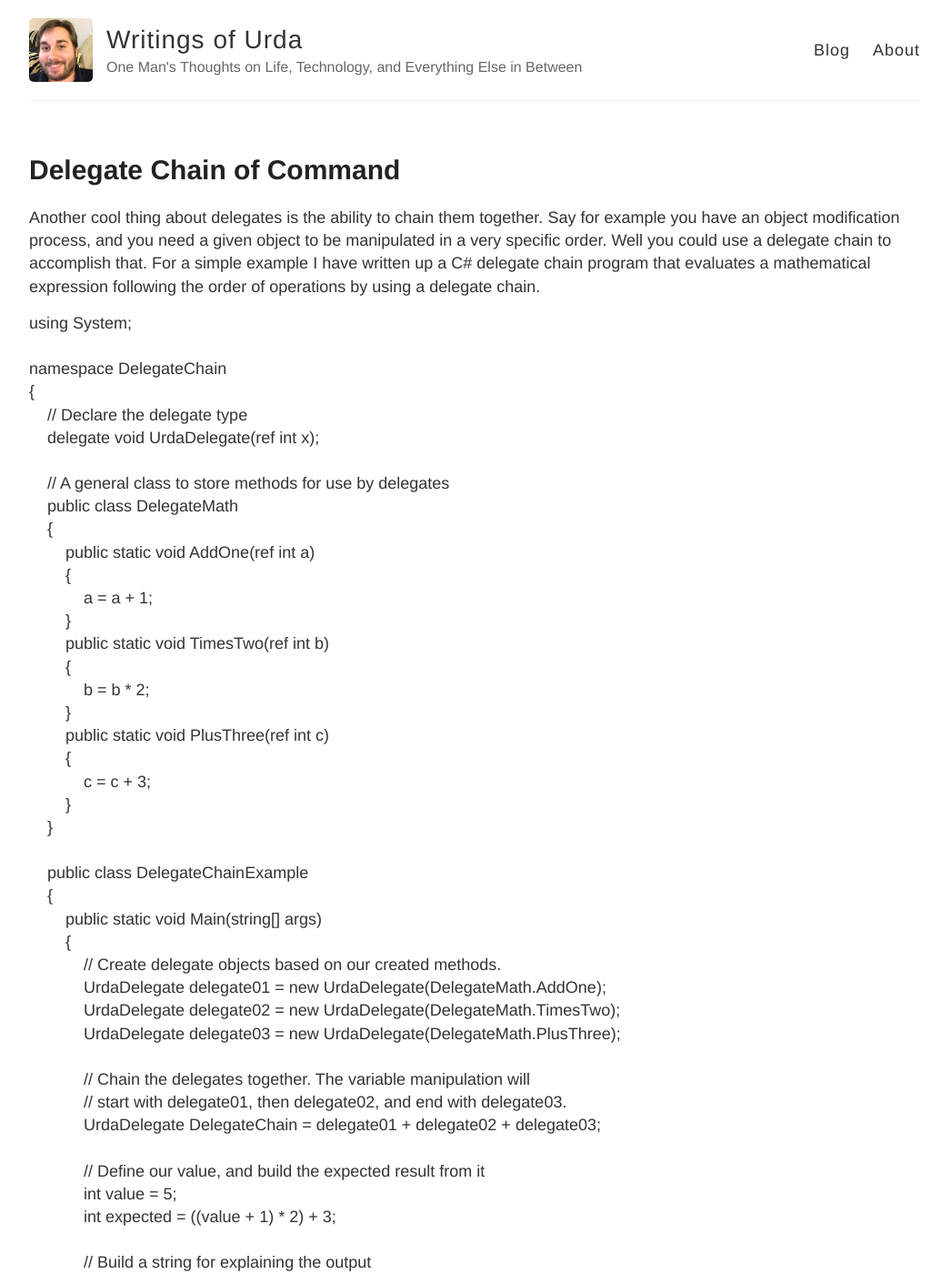
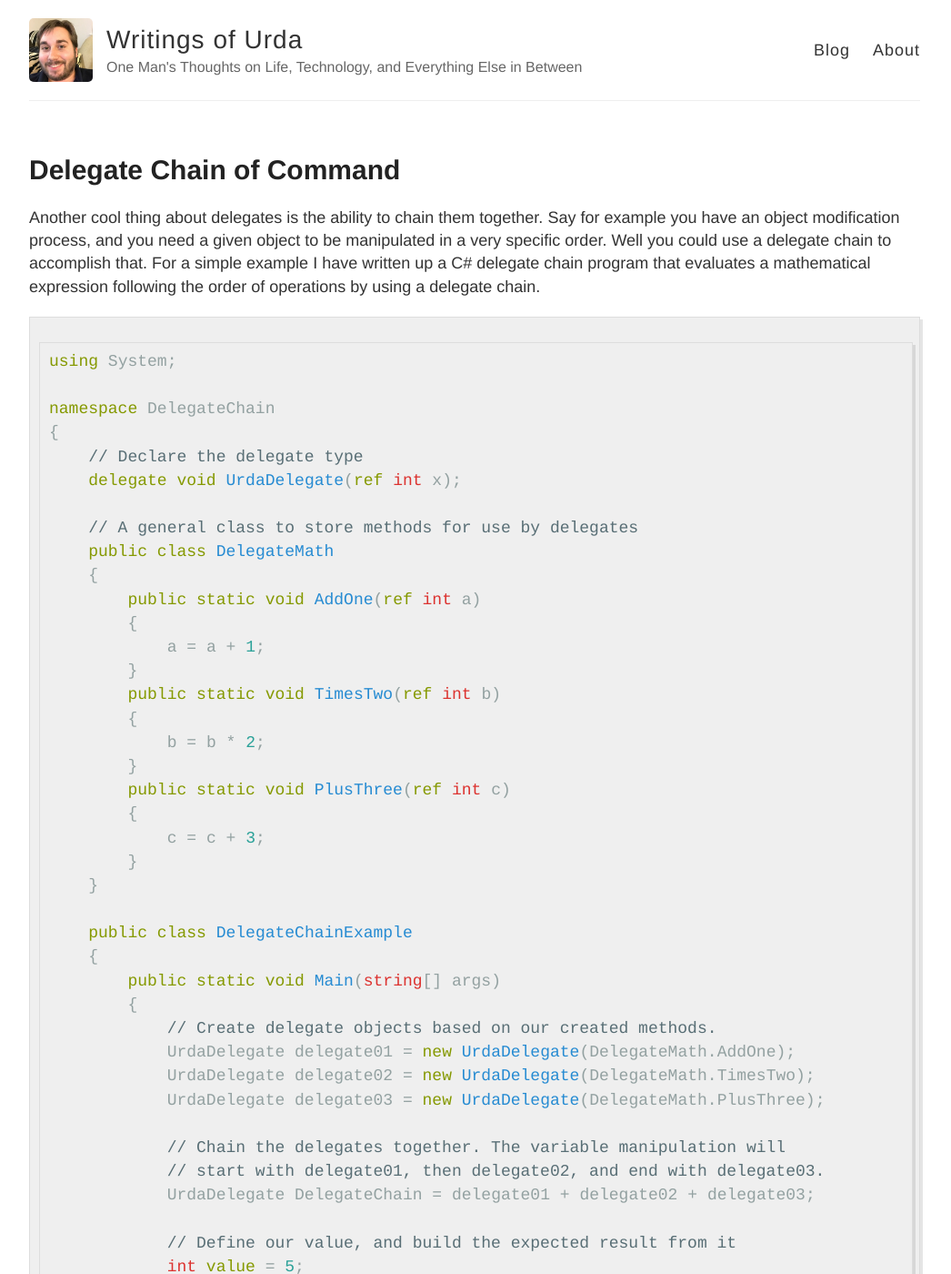
Before and after one commit to urda/website, a Jekyll site: the page built from _posts/2010-08-26-delegate-chain-of-command.md, in a window 1280 px wide and 1400 px high. Shown: the whole window at 91% size, without its empty margins (118-1164 px from the left). Built offline with Jekyll 4.4.1, drawn with Linux system fonts in a browser that asks for light colours; Markdown is read by kramdown in place of the engine named in the settings; some of the changed text lies outside the part shown.

Commit message:
Post cleanup

````diff
--- a/_posts/2010-08-26-delegate-chain-of-command.md
+++ b/_posts/2010-08-26-delegate-chain-of-command.md
@@ -11,9 +14,15 @@ tags:
   - Co-Op
   - Delegates
 ---
-Another cool thing about delegates is the ability to chain them together. Say for example you have an object modification process, and you need a given object to be manipulated in a very specific order. Well you could use a delegate chain to accomplish that. For a simple example I have written up a C# delegate chain program that evaluates a mathematical expression following the order of operations by using a delegate chain.
+Another cool thing about delegates is the ability to chain them together. Say
+for example you have an object modification process, and you need a given object
+to be manipulated in a very specific order. Well you could use a delegate chain
+to accomplish that. For a simple example I have written up a C# delegate chain
+program that evaluates a mathematical expression following the order of
+operations by using a delegate chain.
 
-<pre class="brush: csharp; title: ; notranslate" title="">using System;
+```csharp
+using System;
 
 namespace DelegateChain
 {
@@ -69,10 +78,14 @@ namespace DelegateChain
         }
     }
 }
-</pre>
+```
 
-&#8230;and when we run the program we get this output:
+...and when we run the program we get this output:
 
-<img src="http://www.peter-urda.com/wp/wp-content/uploads/2010/08/delegatesoftwarerunning.png" alt="Delegate Chain Software Example (C#)" title="Delegate Chain Software Example (C#)" width="677" height="342" class="aligncenter size-full wp-image-374" />
+[![Program Output](/content/{{ page.urda_uuid }}/delegatesoftwarerunning.png)](/content/{{ page.urda_uuid }}/delegatesoftwarerunning.png)
 
-Sure you could have just performed the mathematical expression by itself without writing all of that code. But the point is you are able to link delegates together, and perform manipulation on a given variable at each function in a specific order. This can be dragged out to more complex methods, where ordered execution is mission critical.
+Sure you could have just performed the mathematical expression by itself without
+writing all of that code. But the point is you are able to link delegates
+together, and perform manipulation on a given variable at each function in a
+specific order. This can be dragged out to more complex methods, where ordered
+execution is mission critical.
````
Also changed, not shown: other parts of _posts/2010-08-26-delegate-chain-of-command.md (+3 -0 lines), content/20100826/delegatesoftwarerunning.png (renamed from wp-content/uploads/2010/08/delegatesoftwarerunning.png), wp-content/uploads/2010/08/delegatesoftwarerunning-150x150.png (deleted), wp-content/uploads/2010/08/delegatesoftwarerunning-300x151.png (deleted).
